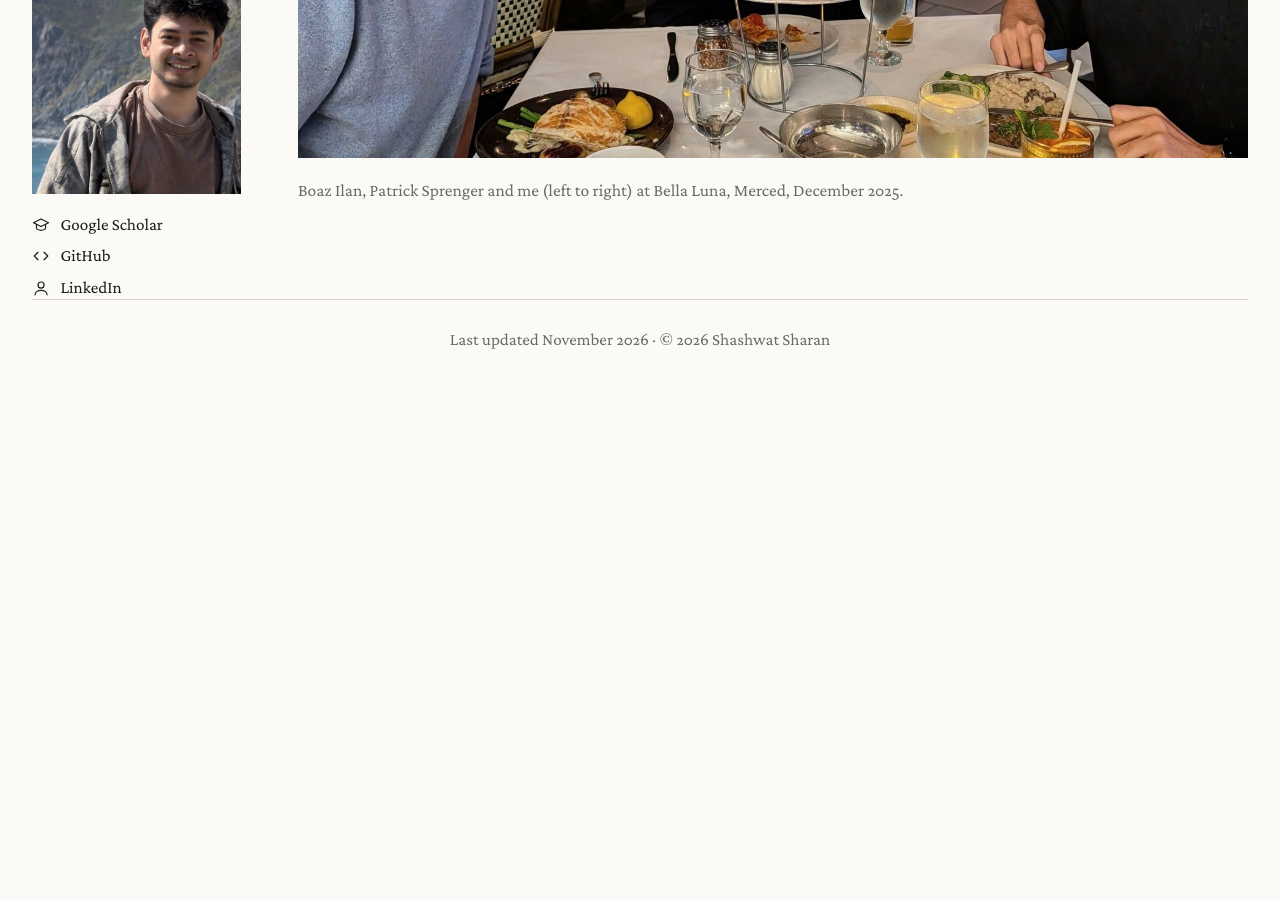
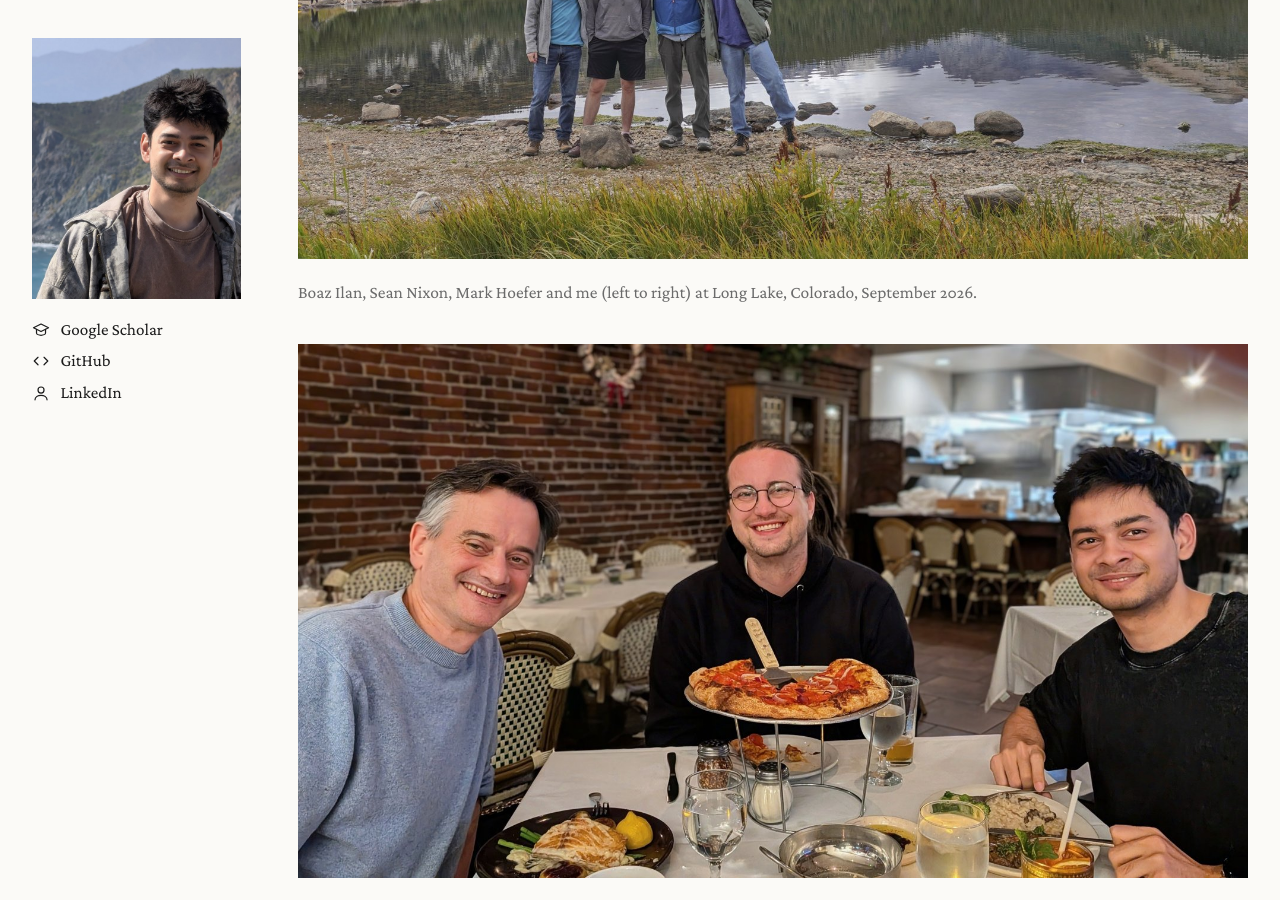
Before and after one commit to shashwatsharan/shashwatsharan.github.io, a Jekyll site: the page built from gallery.md, in a window 1280 px wide and 900 px high, scrolled down 744 px. Built offline with Jekyll 4.4.1, drawn with Linux system fonts in a browser that asks for light colours; before the commit the page ends 1149 px from its top, so only the background shows below that.

Commit message:
Add Long Lake photo to gallery

```diff
--- a/gallery.md
+++ b/gallery.md
@@ -6,6 +6,11 @@ title: Gallery
 <div class="gallery" markdown="1">
 
 <figure>
+  <img src="/assets/img/gallery/long-lake-2026-09.jpg" alt="Boaz Ilan, Sean Nixon, Mark Hoefer and Shashwat Sharan at Long Lake, Colorado">
+  <figcaption>Boaz Ilan, Sean Nixon, Mark Hoefer and me (left to right) at Long Lake, Colorado, September 2026.</figcaption>
+</figure>
+
+<figure>
   <img src="/assets/img/gallery/dinner-2025-12.jpg" alt="Boaz Ilan, Patrick Sprenger and Shashwat Sharan at dinner">
   <figcaption>Boaz Ilan, Patrick Sprenger and me (left to right) at Bella Luna, Merced, December 2025.</figcaption>
 </figure>
```
